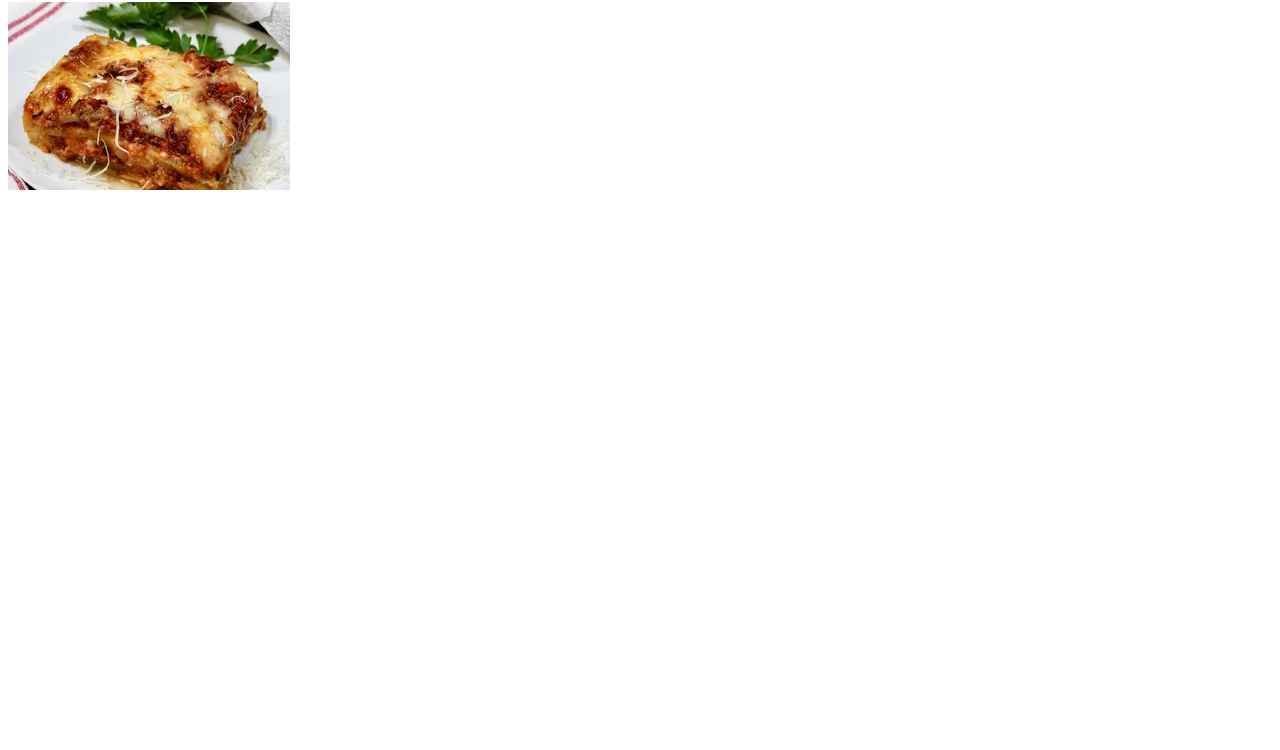
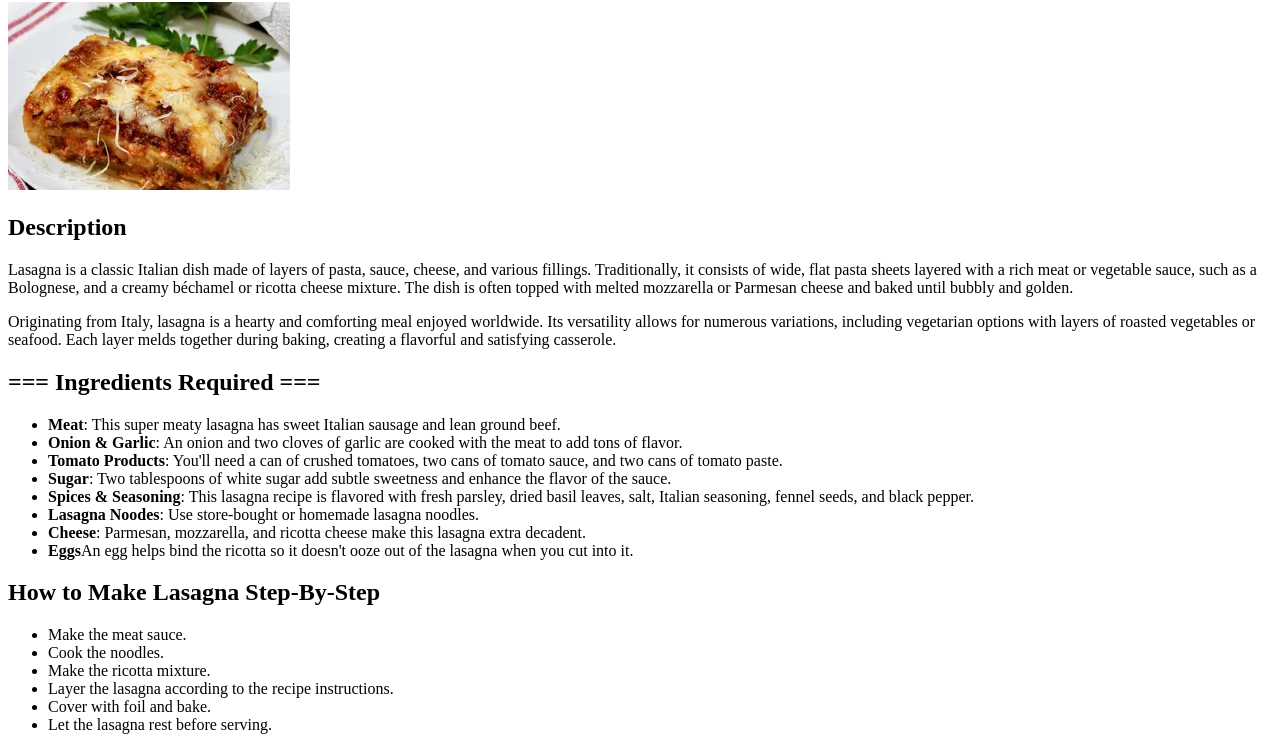
Before and after one commit to shaheerkj/odin-project, a plain HTML site: page recipes/lasagna.html in a window 1280 px wide. Shown: the part 78-828 px from the top of the page. Before the commit the page ends 800 px from the top, so only its background shows below. Drawn offline with Linux system fonts and the light colour scheme.

Commit message:
Updated lasagna recipe

```diff
--- a/recipes/lasagna.html
+++ b/recipes/lasagna.html
@@ -3,10 +3,41 @@
 <head>
     <meta charset="UTF-8">
     <meta name="viewport" content="width=device-width>, initial-scale=1.0">
-    <title>Document</title>
+    <title>Lasagna</title>
 </head>
 <body>
     <h1>Lasagna</h1>
     <img src="../images/image.png" alt="Image of Lasagna">
+    <h2>Description</h2>
+    <p>
+        Lasagna is a classic Italian dish made of layers of pasta, sauce, cheese, and various fillings. Traditionally, it consists of wide,
+         flat pasta sheets layered with a rich meat or vegetable sauce, such as a Bolognese, and a creamy béchamel or ricotta cheese mixture.
+          The dish is often topped with melted mozzarella or Parmesan cheese and baked until bubbly and golden.
+    </p>
+    <p>
+        Originating from Italy, lasagna is a hearty and comforting meal enjoyed worldwide. Its versatility allows for numerous variations,
+         including vegetarian options with layers of roasted vegetables or seafood. Each layer melds together during baking, creating
+          a flavorful and satisfying casserole.
+    </p>
+    <h2>=== Ingredients Required ===</h2>
+    <ul>
+        <li><strong>Meat</strong>: This super meaty lasagna has sweet Italian sausage and lean ground beef.</li>
+        <li><strong>Onion & Garlic</strong>: An onion and two cloves of garlic are cooked with the meat to add tons of flavor.</li>
+        <li><strong>Tomato Products</strong>: You'll need a can of crushed tomatoes, two cans of tomato sauce, and two cans of tomato paste.</li>
+        <li><strong>Sugar</strong>: Two tablespoons of white sugar add subtle sweetness and enhance the flavor of the sauce.</li>
+        <li><strong>Spices & Seasoning</strong>: This lasagna recipe is flavored with fresh parsley, dried basil leaves, salt, Italian seasoning, fennel seeds, and black pepper.</li>
+        <li><strong>Lasagna Noodes</strong>: Use store-bought or homemade lasagna noodles.</li>
+        <li><strong>Cheese</strong>: Parmesan, mozzarella, and ricotta cheese make this lasagna extra decadent.</li>
+        <li><strong>Eggs</strong>An egg helps bind the ricotta so it doesn't ooze out of the lasagna when you cut into it.</li>
+    </ul>
+    <h2>How to Make Lasagna Step-By-Step</h2>
+    <ul>
+        <li>Make the meat sauce.</li>
+        <li>Cook the noodles.</li>
+        <li>Make the ricotta mixture.</li>
+        <li>Layer the lasagna according to the recipe instructions.</li>
+        <li>Cover with foil and bake.</li>
+        <li>Let the lasagna rest before serving.</li>
+    </ul>
 </body>
 </html>
```
